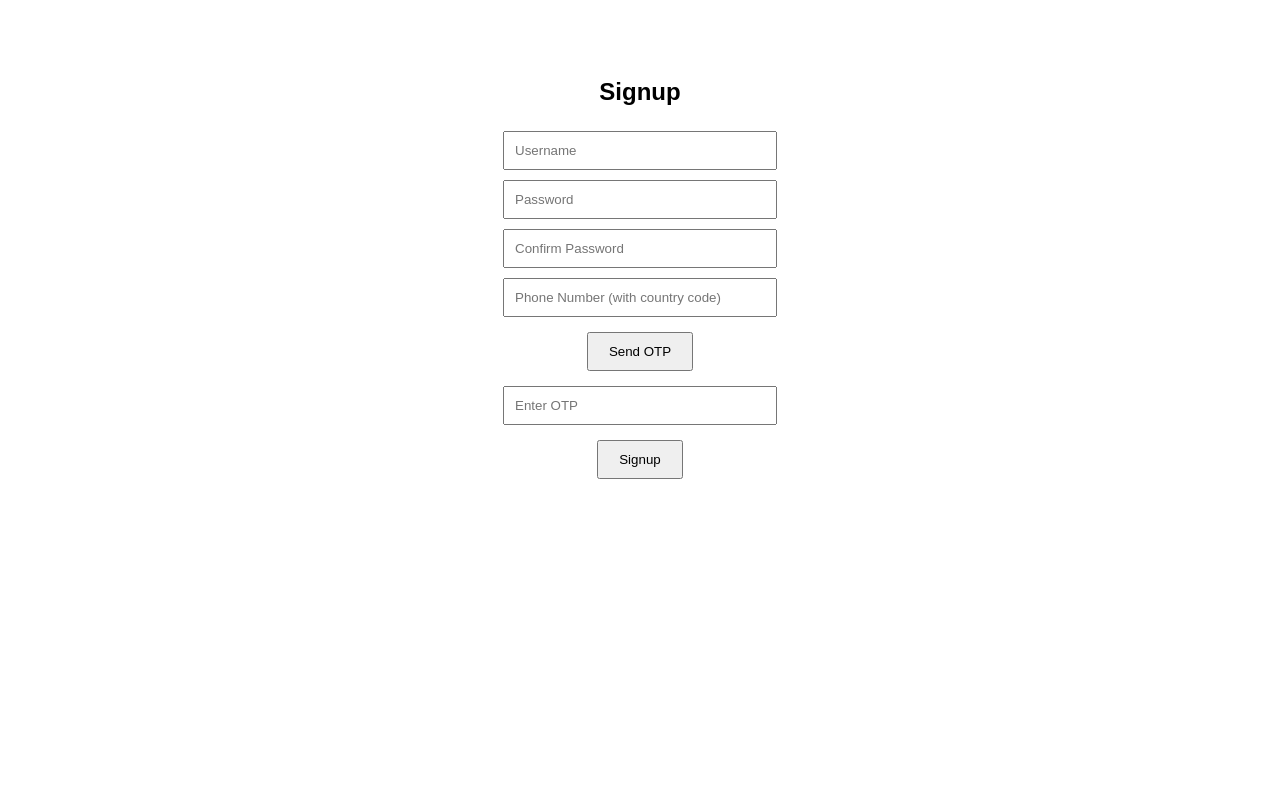
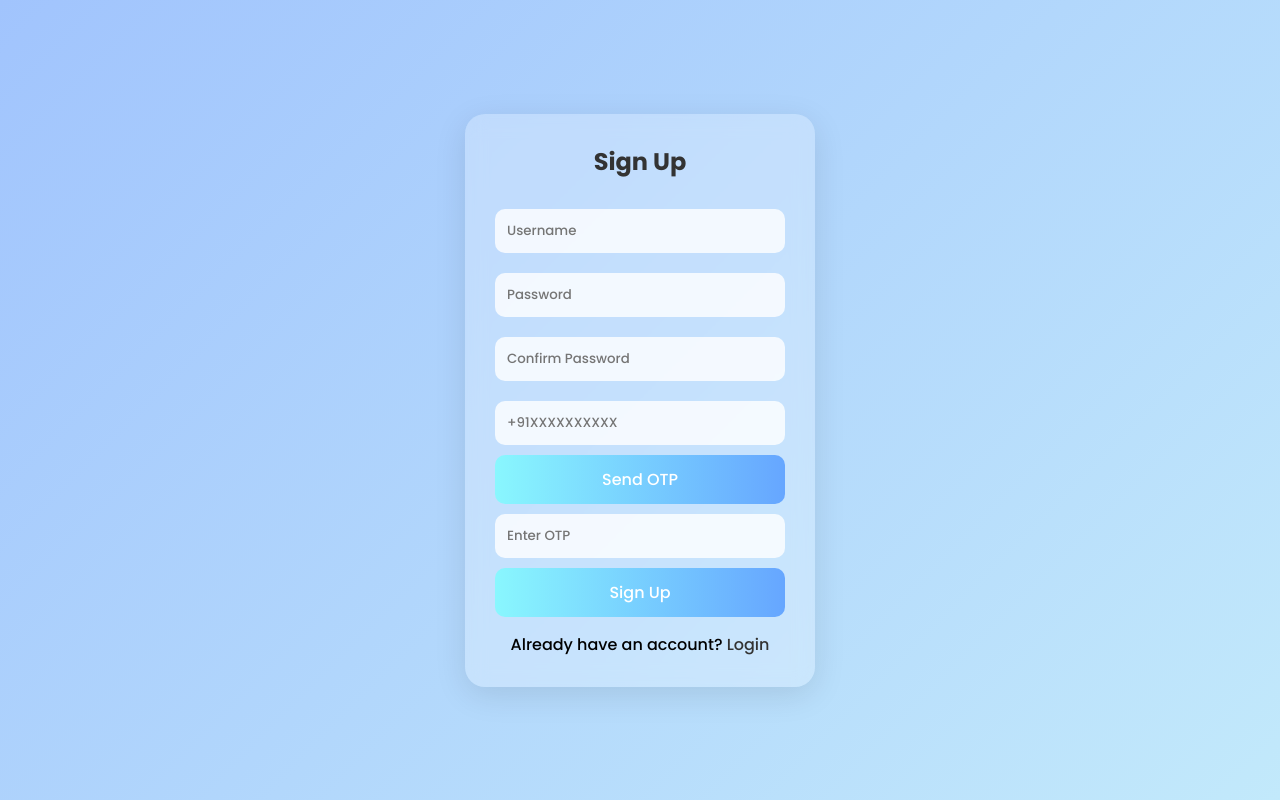
Before and after one commit to smit9327048998-dev/auth-system, a website: page public/signup.html in a window 1280 px wide. Drawn offline with Linux system fonts and the light colour scheme.

Commit message:
Update signup.html

```diff
--- a/public/signup.html
+++ b/public/signup.html
@@ -1,65 +1,40 @@
 <!DOCTYPE html>
-<html>
+<html lang="en">
 <head>
+  <meta charset="UTF-8">
+  <meta name="viewport" content="width=device-width, initial-scale=1.0">
   <title>Signup</title>
-    <style>
-        body { font-family: Arial; text-align: center; padding: 50px; }
-        input { padding: 10px; margin: 5px; width: 250px; }
-        button { padding: 10px 20px; margin: 10px; cursor: pointer; }
-    </style>
-</head>
-<body>
-    <h2>Signup</h2>
-    <form id="signupForm">
-        <input type="text" id="username" placeholder="Username" required><br>
-        <input type="password" id="password" placeholder="Password" required><br>
-        <input type="password" id="confirmPassword" placeholder="Confirm Password" required><br>
-        <input type="text" id="phone" placeholder="Phone Number (with country code)" required><br>
-        <button type="button" id="sendOtpBtn">Send OTP</button><br>
-        <input type="text" id="otp" placeholder="Enter OTP"><br>
-        <button type="submit">Signup</button>
-    </form>
-
+  <link rel="stylesheet" href="style.css">
   <script>
-        document.getElementById("sendOtpBtn").addEventListener("click", async () => {
+    async function sendOTP() {
       const phone = document.getElementById("phone").value;
       if (!phone.startsWith("+")) {
-                alert("Phone number must include country code, e.g. +91xxxxxxxxxx");
+        alert("Please include country code, e.g., +91xxxxxxxxxx");
         return;
       }
-
       const res = await fetch("/send-otp", {
         method: "POST",
         headers: { "Content-Type": "application/json" },
         body: JSON.stringify({ phone })
       });
-
-            const text = await res.text();
-            alert(text);
-        });
-
-        document.getElementById("signupForm").addEventListener("submit", async (e) => {
-            e.preventDefault();
-            const username = document.getElementById("username").value;
-            const password = document.getElementById("password").value;
-            const confirmPassword = document.getElementById("confirmPassword").value;
-            const phone = document.getElementById("phone").value;
-            const otp = document.getElementById("otp").value;
-
-            if (password !== confirmPassword) {
-                alert("Passwords do not match!");
-                return;
+      const data = await res.json();
+      alert(data.message);
     }
-
-            const res = await fetch("/verify-otp", {
-                method: "POST",
-                headers: { "Content-Type": "application/json" },
-                body: JSON.stringify({ phone, otp })
-            });
-
-            const text = await res.text();
-            alert(text);
-        });
   </script>
+</head>
+<body>
+  <div class="container">
+    <h2>Sign Up</h2>
+    <form action="/signup" method="POST">
+      <input type="text" name="username" placeholder="Username" required>
+      <input type="password" name="password" placeholder="Password" required>
+      <input type="password" name="confirm_password" placeholder="Confirm Password" required>
+      <input type="text" id="phone" name="phone" placeholder="+91XXXXXXXXXX" required>
+      <button type="button" onclick="sendOTP()">Send OTP</button>
+      <input type="text" name="otp" placeholder="Enter OTP" required>
+      <button type="submit">Sign Up</button>
+    </form>
+    <p>Already have an account? <a href="index.html">Login</a></p>
+  </div>
 </body>
 </html>
```
Lines whose indentation alone changed are shown as unchanged.
